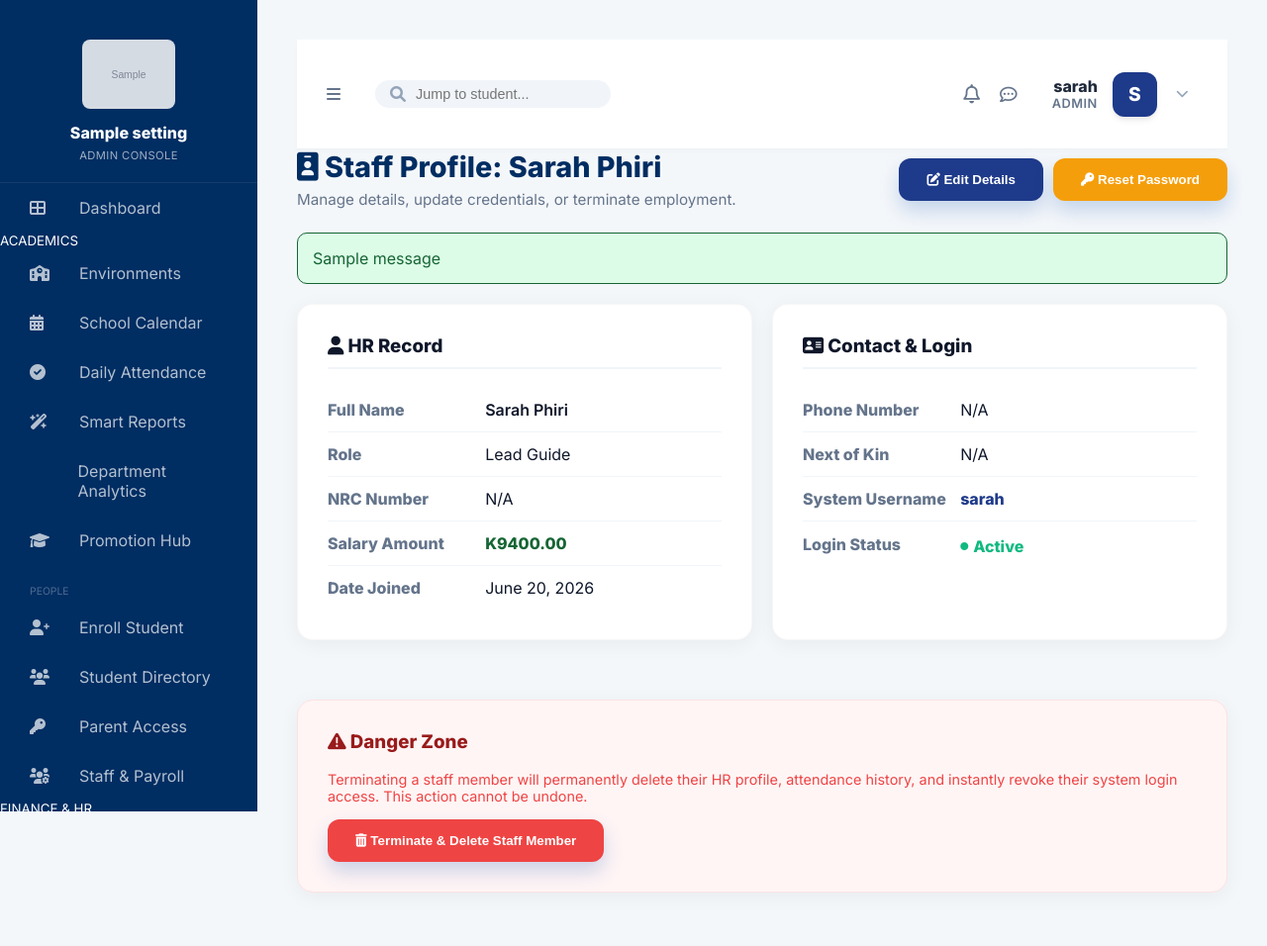
After one commit to moosehova/pebbles-college-admin, a Flask app: page /hr/staff/1 in a window 1280 px wide. The commit adds this page. Shown: the whole page at 99% size. Run offline with Flask 3, Linux system fonts and the light colour scheme; a user stored in the database is signed in; data comes from the database, SQL or seed files in the repository; tables that the repository leaves empty hold one stand-in row (values such as "Sample post"); grey boxes marked "Sample" are stand-in pictures; one stand-in notice (Sample message) is shown; some libraries are stand-ins or nearby versions.

Commit message:
Add staff profile management with edit, reset password, and delete

```diff
--- a/app.py
+++ b/app.py
@@ -2809,6 +2809,75 @@ def hr_department():
         today=today
     )
 
+@app.route('/hr/staff/<int:staff_id>', methods=['GET'])
+@login_required
+def staff_profile(staff_id):
+    if not restrict_access(['admin']):
+        return redirect(url_for('parent_portal'))
+    staff_member = Staff.query.get_or_404(staff_id)
+    linked_user = User.query.filter_by(staff_id=staff_id).first()
+    return render_template('admin/staff_profile.html', staff=staff_member, linked_user=linked_user)
+
+@app.route('/hr/staff/<int:staff_id>/edit', methods=['POST'])
+@login_required
+def edit_staff(staff_id):
+    if not restrict_access(['admin']):
+        return redirect(url_for('parent_portal'))
+    staff_member = Staff.query.get_or_404(staff_id)
+
+    staff_member.name = request.form.get('name', staff_member.name)
+    staff_member.role = request.form.get('role', staff_member.role)
+    staff_member.staff_phone = request.form.get('staff_phone', staff_member.staff_phone)
+    staff_member.nrc_number = request.form.get('nrc_number', staff_member.nrc_number)
+    staff_member.next_of_kin = request.form.get('next_of_kin', staff_member.next_of_kin)
+    try:
+        staff_member.salary_amount = float(request.form.get('salary_amount', staff_member.salary_amount))
+    except:
+        pass
+
+    db.session.commit()
+    flash('Staff details updated successfully.', 'success')
+    return redirect(url_for('staff_profile', staff_id=staff_member.id))
+
+@app.route('/hr/staff/<int:staff_id>/reset_password', methods=['POST'])
+@login_required
+def reset_staff_password(staff_id):
+    if not restrict_access(['admin']):
+        return redirect(url_for('parent_portal'))
+    linked_user = User.query.filter_by(staff_id=staff_id).first()
+    if linked_user:
+        new_password = request.form.get('new_password')
+        if new_password:
+            linked_user.password = generate_password_hash(new_password)
+            db.session.commit()
+            flash('Password reset successfully.', 'success')
+        else:
+            flash('Invalid password provided.', 'danger')
+    else:
+        flash('No user account linked to this staff member.', 'danger')
+    return redirect(url_for('staff_profile', staff_id=staff_id))
+
+@app.route('/hr/staff/<int:staff_id>/delete', methods=['POST'])
+@login_required
+def delete_staff(staff_id):
+    if not restrict_access(['admin']):
+        return redirect(url_for('parent_portal'))
+
+    staff_member = Staff.query.get_or_404(staff_id)
+    linked_user = User.query.filter_by(staff_id=staff_id).first()
+
+    if linked_user:
+        db.session.delete(linked_user)
+
+    # Also delete their attendance records
+    StaffAttendance.query.filter_by(staff_id=staff_id).delete()
+
+    db.session.delete(staff_member)
+    db.session.commit()
+
+    flash('Staff member and their login credentials have been deleted.', 'success')
+    return redirect(url_for('hr_department'))
+
 @app.route('/hr/attendance/clock', methods=['POST'])
 def staff_clock_action():
     username = request.form.get('username', '').strip().lower()
--- a/templates/admin/hr_dashboard.html
+++ b/templates/admin/hr_dashboard.html
@@ -88,7 +88,7 @@
                     {{ member.date_joined.strftime('%b %d, %Y') if member.date_joined else 'Unknown' }}
                 </td>
                 <td style="padding: 18px 24px; text-align: right;">
-                    <button class="owlio-btn" style="padding: 4px 10px; font-size: 0.75rem; background: transparent; border: 1px solid #cbd5e1; color: #475569;">Profile</button>
+                    <a href="{{ url_for('staff_profile', staff_id=member.id) }}" class="owlio-btn" style="padding: 4px 10px; font-size: 0.75rem; background: transparent; border: 1px solid #cbd5e1; color: #475569; text-decoration: none;">Profile</a>
                 </td>
             </tr>
             {% endfor %}
--- /dev/null
+++ b/templates/admin/staff_profile.html
@@ -0,0 +1,159 @@
+{% extends "layout.html" %}
+{% block content %}
+<div class="page-header" style="display: flex; justify-content: space-between; align-items: center; gap: 16px; flex-wrap: wrap;">
+    <div>
+        <h2 class="page-title"><i class="fas fa-id-badge"></i> Staff Profile: {{ staff.name }}</h2>
+        <p class="page-subtitle">Manage details, update credentials, or terminate employment.</p>
+    </div>
+    <div style="display: flex; gap: 10px;">
+        <button type="button" onclick="document.getElementById('editStaffModal').style.display='flex'" class="owlio-btn" style="background: #1e3a8a; border: none;">
+            <i class="fas fa-edit"></i> Edit Details
+        </button>
+        <button type="button" onclick="document.getElementById('resetPasswordModal').style.display='flex'" class="owlio-btn" style="background: #f59e0b; border: none;">
+            <i class="fas fa-key"></i> Reset Password
+        </button>
+    </div>
+</div>
+
+{% with messages = get_flashed_messages(with_categories=true) %}
+  {% if messages %}
+    {% for category, message in messages %}
+      <div style="padding: 15px; margin-bottom: 20px; border-radius: 10px; background: {% if category == 'success' %}#dcfce7{% else %}#fee2e2{% endif %}; color: {% if category == 'success' %}#166534{% else %}#991b1b{% endif %}; border: 1px solid {% if category == 'success' %}#166534{% else %}#991b1b{% endif %};">
+          {{ message }}
+      </div>
+    {% endfor %}
+  {% endif %}
+{% endwith %}
+
+<div style="display: grid; grid-template-columns: repeat(auto-fit, minmax(300px, 1fr)); gap: 20px; margin-bottom: 30px;">
+    <!-- Profile Card -->
+    <div class="owlio-card">
+        <h3 style="margin-top: 0; color: #0f172a; border-bottom: 2px solid #f1f5f9; padding-bottom: 10px;"><i class="fas fa-user"></i> HR Record</h3>
+        <table style="width: 100%; border-collapse: collapse; margin-top: 15px;">
+            <tr style="border-bottom: 1px solid #f1f5f9;">
+                <td style="padding: 12px 0; color: #64748b; font-weight: bold; width: 40%;">Full Name</td>
+                <td style="padding: 12px 0; color: #0f172a; font-weight: 600;">{{ staff.name }}</td>
+            </tr>
+            <tr style="border-bottom: 1px solid #f1f5f9;">
+                <td style="padding: 12px 0; color: #64748b; font-weight: bold;">Role</td>
+                <td style="padding: 12px 0; color: #0f172a;">{{ staff.role }}</td>
+            </tr>
+            <tr style="border-bottom: 1px solid #f1f5f9;">
+                <td style="padding: 12px 0; color: #64748b; font-weight: bold;">NRC Number</td>
+                <td style="padding: 12px 0; color: #0f172a;">{{ staff.nrc_number or 'N/A' }}</td>
+            </tr>
+            <tr style="border-bottom: 1px solid #f1f5f9;">
+                <td style="padding: 12px 0; color: #64748b; font-weight: bold;">Salary Amount</td>
+                <td style="padding: 12px 0; color: #166534; font-weight: bold;">K{{ "%.2f"|format(staff.salary_amount) if staff.salary_amount else '0.00' }}</td>
+            </tr>
+            <tr>
+                <td style="padding: 12px 0; color: #64748b; font-weight: bold;">Date Joined</td>
+                <td style="padding: 12px 0; color: #0f172a;">{{ staff.date_joined.strftime('%B %d, %Y') if staff.date_joined else 'Unknown' }}</td>
+            </tr>
+        </table>
+    </div>
+
+    <!-- Contact & Login Card -->
+    <div class="owlio-card">
+        <h3 style="margin-top: 0; color: #0f172a; border-bottom: 2px solid #f1f5f9; padding-bottom: 10px;"><i class="fas fa-address-card"></i> Contact & Login</h3>
+        <table style="width: 100%; border-collapse: collapse; margin-top: 15px;">
+            <tr style="border-bottom: 1px solid #f1f5f9;">
+                <td style="padding: 12px 0; color: #64748b; font-weight: bold; width: 40%;">Phone Number</td>
+                <td style="padding: 12px 0; color: #0f172a;">{{ staff.staff_phone or 'N/A' }}</td>
+            </tr>
+            <tr style="border-bottom: 1px solid #f1f5f9;">
+                <td style="padding: 12px 0; color: #64748b; font-weight: bold;">Next of Kin</td>
+                <td style="padding: 12px 0; color: #0f172a;">{{ staff.next_of_kin or 'N/A' }}</td>
+            </tr>
+            <tr style="border-bottom: 1px solid #f1f5f9;">
+                <td style="padding: 12px 0; color: #64748b; font-weight: bold;">System Username</td>
+                <td style="padding: 12px 0; color: #1e3a8a; font-weight: bold;">
+                    {% if linked_user %}
+                        {{ linked_user.username }}
+                    {% else %}
+                        <span style="color: #ef4444;">No Account Linked</span>
+                    {% endif %}
+                </td>
+            </tr>
+            <tr>
+                <td style="padding: 12px 0; color: #64748b; font-weight: bold;">Login Status</td>
+                <td style="padding: 12px 0; color: #0f172a;">
+                    {% if linked_user %}
+                        <span style="display: inline-flex; align-items: center; gap: 5px; color: #10b981; font-weight: bold;"><i class="fas fa-circle" style="font-size: 0.5rem;"></i> Active</span>
+                    {% else %}
+                        <span style="display: inline-flex; align-items: center; gap: 5px; color: #94a3b8; font-weight: bold;"><i class="fas fa-circle" style="font-size: 0.5rem;"></i> Inactive</span>
+                    {% endif %}
+                </td>
+            </tr>
+        </table>
+    </div>
+</div>
+
+<div class="owlio-card" style="border: 1px solid #fee2e2; background: #fff5f5;">
+    <h3 style="margin-top: 0; color: #991b1b;"><i class="fas fa-exclamation-triangle"></i> Danger Zone</h3>
+    <p style="color: #ef4444; font-size: 0.9rem; margin-bottom: 15px;">Terminating a staff member will permanently delete their HR profile, attendance history, and instantly revoke their system login access. This action cannot be undone.</p>
+    <form action="{{ url_for('delete_staff', staff_id=staff.id) }}" method="POST" onsubmit="return confirm('CRITICAL WARNING: Are you sure you want to permanently delete this staff member? This will wipe their HR record and their login credentials immediately.');">
+        <button type="submit" class="owlio-btn" style="background: #ef4444; border: none;"><i class="fas fa-trash-alt"></i> Terminate & Delete Staff Member</button>
+    </form>
+</div>
+
+<!-- Edit Modal -->
+<div id="editStaffModal" class="modal-backdrop" style="display: none; position: fixed; inset: 0; background: rgba(15,23,42,0.6); align-items: center; justify-content: center; z-index: 1000; padding: 20px;">
+    <div class="owlio-card" style="width: 100%; max-width: 600px; max-height: 90vh; overflow-y: auto;">
+        <div style="display: flex; justify-content: space-between; align-items: center; margin-bottom: 20px;">
+            <h3 style="margin: 0;">Edit Staff Details</h3>
+            <button type="button" onclick="document.getElementById('editStaffModal').style.display='none'" style="background: none; border: none; font-size: 1.5rem; cursor: pointer; color: #64748b;">&times;</button>
+        </div>
+        <form action="{{ url_for('edit_staff', staff_id=staff.id) }}" method="POST">
+            <div class="owlio-form-group">
+                <label class="owlio-label">Full Name</label>
+                <input type="text" name="name" class="owlio-input" value="{{ staff.name }}" required>
+            </div>
+            <div class="owlio-form-group">
+                <label class="owlio-label">Role / Position</label>
+                <input type="text" name="role" class="owlio-input" value="{{ staff.role }}" required>
+            </div>
+            <div class="owlio-form-group">
+                <label class="owlio-label">Salary (Monthly)</label>
+                <input type="number" step="0.01" name="salary_amount" class="owlio-input" value="{{ staff.salary_amount or '' }}">
+            </div>
+            <div class="owlio-form-group">
+                <label class="owlio-label">NRC Number</label>
+                <input type="text" name="nrc_number" class="owlio-input" value="{{ staff.nrc_number or '' }}">
+            </div>
+            <div class="owlio-form-group">
+                <label class="owlio-label">Phone Number</label>
+                <input type="text" name="staff_phone" class="owlio-input" value="{{ staff.staff_phone or '' }}">
+            </div>
+            <div class="owlio-form-group">
+                <label class="owlio-label">Next of Kin (Name & Phone)</label>
+                <input type="text" name="next_of_kin" class="owlio-input" value="{{ staff.next_of_kin or '' }}">
+            </div>
+            <button type="submit" class="owlio-btn" style="width: 100%; margin-top: 20px;">Save Changes</button>
+        </form>
+    </div>
+</div>
+
+<!-- Reset Password Modal -->
+<div id="resetPasswordModal" class="modal-backdrop" style="display: none; position: fixed; inset: 0; background: rgba(15,23,42,0.6); align-items: center; justify-content: center; z-index: 1000; padding: 20px;">
+    <div class="owlio-card" style="width: 100%; max-width: 400px;">
+        <div style="display: flex; justify-content: space-between; align-items: center; margin-bottom: 20px;">
+            <h3 style="margin: 0; color: #0f172a;">Reset Password</h3>
+            <button type="button" onclick="document.getElementById('resetPasswordModal').style.display='none'" style="background: none; border: none; font-size: 1.5rem; cursor: pointer; color: #64748b;">&times;</button>
+        </div>
+        {% if linked_user %}
+        <p style="color: #64748b; font-size: 0.9rem; margin-bottom: 20px;">Enter a new password for <strong>{{ linked_user.username }}</strong>. They will use this password to log in.</p>
+        <form action="{{ url_for('reset_staff_password', staff_id=staff.id) }}" method="POST">
+            <div class="owlio-form-group">
+                <label class="owlio-label">New Password</label>
+                <input type="text" name="new_password" class="owlio-input" placeholder="e.g. pebbles2025" required>
+            </div>
+            <button type="submit" class="owlio-btn" style="width: 100%; margin-top: 20px; background: #f59e0b; border: none;">Confirm Reset</button>
+        </form>
+        {% else %}
+        <p style="color: #ef4444; font-size: 0.9rem;">This staff member does not have an active system login.</p>
+        <button type="button" onclick="document.getElementById('resetPasswordModal').style.display='none'" class="owlio-btn" style="width: 100%; margin-top: 20px; background: #94a3b8; border: none;">Close</button>
+        {% endif %}
+    </div>
+</div>
+{% endblock %}
```
